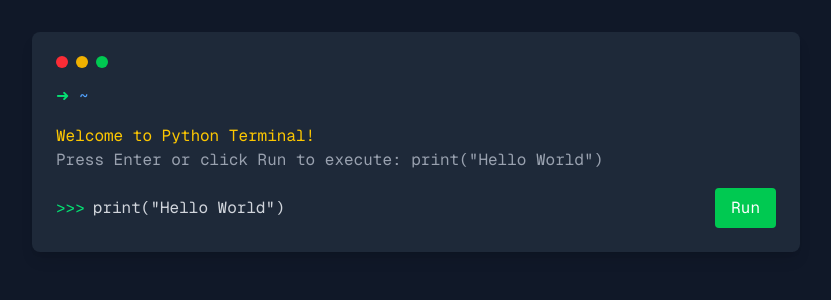
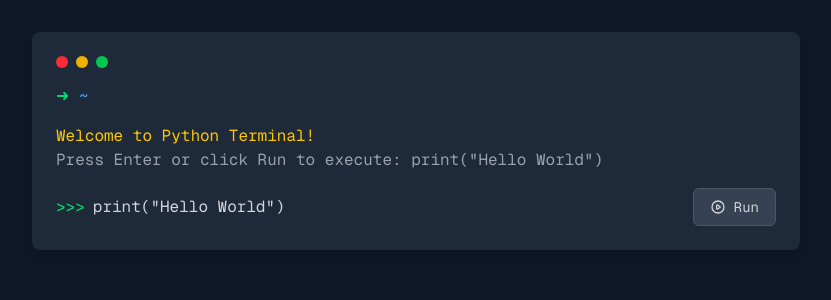
Before and after one commit to kyawphyothu/hello-world-romance, a Next.js app: page /terminal in a window 1280 px wide. Shown: the top 300 px of the page, without its empty margins (224-1055 px from the left). Built offline with nearby package versions, Linux system fonts and the light colour scheme.

Commit message:
Enhance TerminalPage button styling: updated button design for improved aesthetics and added an SVG icon for better visual representation of the Run action.

```diff
--- a/src/app/terminal/page.tsx
+++ b/src/app/terminal/page.tsx
@@ -79,8 +79,27 @@ export default function TerminalPage() {
               <button
                 onClick={handleRun}
                 onKeyPress={handleKeyPress}
-                className="px-4 py-2 bg-green-500 text-white rounded hover:bg-green-600 transition-colors"
+                className="flex items-center gap-2 px-4 py-2 bg-gray-700 text-gray-300 rounded-md border border-gray-600 hover:bg-gray-600 hover:border-gray-500 transition-all duration-200 font-mono text-sm"
               >
+                <svg
+                  className="w-4 h-4"
+                  fill="none"
+                  stroke="currentColor"
+                  viewBox="0 0 24 24"
+                >
+                  <path
+                    strokeLinecap="round"
+                    strokeLinejoin="round"
+                    strokeWidth={2}
+                    d="M14.752 11.168l-3.197-2.132A1 1 0 0010 9.87v4.263a1 1 0 001.555.832l3.197-2.132a1 1 0 000-1.664z"
+                  />
+                  <path
+                    strokeLinecap="round"
+                    strokeLinejoin="round"
+                    strokeWidth={2}
+                    d="M21 12a9 9 0 11-18 0 9 9 0 0118 0z"
+                  />
+                </svg>
                 Run
               </button>
             </div>
```
